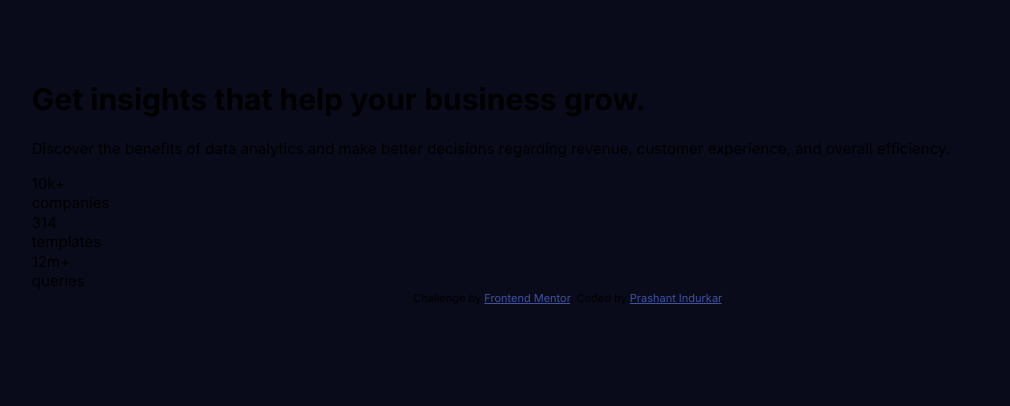
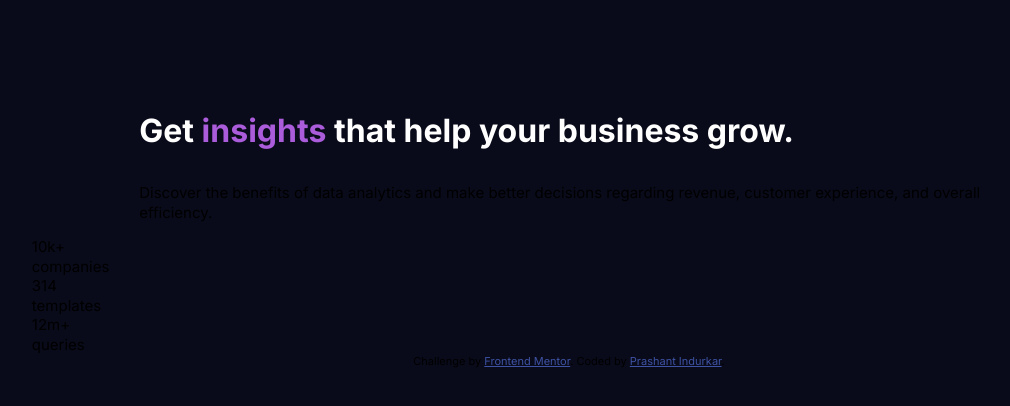
Before and after one commit to PrashantIndurkar/stats-preview-card-component-main, a plain HTML site: page index.html in a window 1280 px wide. Shown: the whole page, without its empty margins (71-1081 px from the left). Drawn offline with Linux system fonts and the light colour scheme.

Commit message:
about file is added

```diff
--- /dev/null
+++ b/css/about.css
@@ -0,0 +1,23 @@
+.about-title{
+    color:#fff;
+    font-size: 1.7rem;
+    padding: 30px 0px 10px 0;
+}
+.about-title span{
+    color:#aa5cdb;
+}
+
+.about-discrition{
+    color: #ffffff99;
+    line-height: 1.8;
+    padding: 10px 0px;
+}
+@media screen and (min-width: 1024px){
+    .about{
+        width:80%;
+        margin:auto;
+    }
+    .about-title{
+        font-size:2rem
+    }
+}
--- a/index.html
+++ b/index.html
@@ -14,6 +14,7 @@
     .attribution a { color: hsl(228, 45%, 44%); }
   </style>
   <link rel="stylesheet" href="css/style.css">
+  <link rel="stylesheet" href="css/about.css">
 </head>
 <body>
   <div class="container">
@@ -21,8 +22,8 @@
       <div class="card-img"></div>
       <div class="card-body">
         <div class="about">
-          <h1>Get <span>insights</span> that help your business grow.</h1>
-          <p>Discover the benefits of data analytics and make better decisions regarding revenue, customer experience, and overall efficiency.</p>
+          <h1 class="about-title">Get <span>insights</span> that help your business grow.</h1>
+          <p class="about-discription">Discover the benefits of data analytics and make better decisions regarding revenue, customer experience, and overall efficiency.</p>
         </div>
         <div class="information">
           <div class="information-">
```
Also changed, not shown: css/card.css (added), css/footer.css (added), css/information.css (added), css/reset.css (added).
